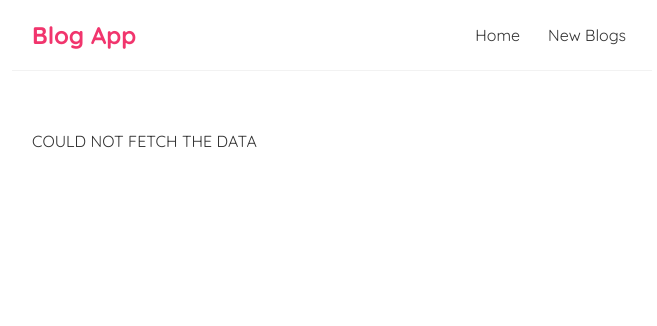
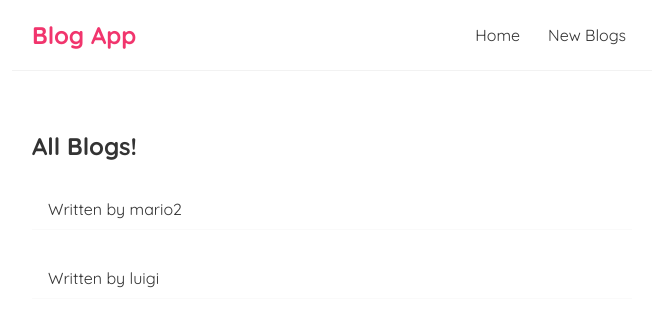
Before and after one commit to Fred-ricky/blog, a React (Create React App) app: page / in a window 1280 px wide. Shown: the top 326 px of the page, without its empty margins (308-965 px from the left). Built offline with nearby package versions, Linux system fonts and the light colour scheme; data requests are answered from the project's data file.

Commit message:
added routes

```diff
--- a/data/db.json
+++ b/data/db.json
@@ -2,13 +2,13 @@
     "blogs": [
         {
             "Title": "my blog",
-            "body": "sfhrgjytjjyktjt",
+            "body": "sfhrmm,gjytjjyktjt",
             "author": "mario2",
             "id": 1
         },
         {
             "Title": "Opening Party",
-            "body": "wgfhwghfsigsihgfsfsdiuh;",
+            "body": "wkvvhvjkgfhwghfsigsihgfsfsdiuh;",
             "author": "luigi",
             "id": 2
         }
--- a/package.json
+++ b/package.json
@@ -8,6 +8,8 @@
     "@testing-library/user-event": "^13.5.0",
     "react": "^18.2.0",
     "react-dom": "^18.2.0",
+    "react-router": "^6.13.0",
+    "react-router-dom": "^6.13.0",
     "react-scripts": "5.0.1",
     "web-vitals": "^2.1.4"
   },
--- a/src/App.js
+++ b/src/App.js
@@ -1,16 +1,23 @@
 import Navbar from './navbar';
 import Home from './home';
-
+import { BrowserRouter as Router, Route, Switch  } from 'react-router-dom';
 function App() {
 
 
   return (
+    <Router>
     <div className="App">
       <Navbar />
       <div className="content">
-        <Home />
+        <switch>
+          <Route path="/">
+            <Home />
+
+          </Route>
+        </switch>
       </div>
     </div>
+    </Router>
   );
 }
 
--- a/src/home.js
+++ b/src/home.js
@@ -1,39 +1,18 @@
-import { useState, useEffect } from "react";
 import BlogList from "./BlogList";
+import useFetch from "./useFetch";
+
+const Home = () => {
+  const { data: blogs, isPending, error } = useFetch('http://localhost:8000/blogs');
 
 
-const Home = () => {
-   const [blogs, setBlogs] = useState(null);
-   const [isPending, setISPending] = useState(true);
-   const [error, setError] = useState(null);
 
-
-   useEffect(() => {
-    fetch('http://localhost:8000/blogs')
-        .then(res => {
-            if (res.ok) {
-                throw Error('COULD NOT FETCH THE DATA');
-            }
-          return  res.json();
-        })
-        .then(data => {
-            console.log(data);
-            setBlogs(data);
-            setISPending(false);
-            setError(null);
-        })
-        .catch(err => {
-            setISPending(false);
-            setError(err.message);
-    });
-   }, []);
 
 
 return (
     <div className="home">
         { error && <div>{ error }</div>}
         { isPending && <div>loading ...</div>}
-        {blogs && <BlogList  blogs={blogs} title='All Blogs!' />}
+        { blogs && <BlogList  blogs={blogs} title='All Blogs!' />}
 
     </div>
     );
--- /dev/null
+++ b/src/useFetch.js
@@ -0,0 +1,31 @@
+import { useState, useEffect } from "react";
+
+const useFetch = (url) => {
+    const [data, setData] = useState(null);
+    const [isPending, setIsPending] = useState(true);
+    const [error, setError] = useState(null);
+
+
+    useEffect(() => {
+        fetch(url)
+            .then(res => {
+                if (!res.ok) {
+                    throw Error('COULD NOT FETCH THE DATA');
+                }
+              return res.json();
+            })
+            .then(data => {
+                setIsPending(false);
+                setData(data);
+                setError(null);
+            })
+            .catch(err => {
+                setIsPending(false);
+                setError(err.message);
+        })
+       }, [url])
+
+       return { data, isPending, error};
+};
+
+export default useFetch;
```
Also changed, not shown: 1 other file (tests, documents, lock files or other folders).
